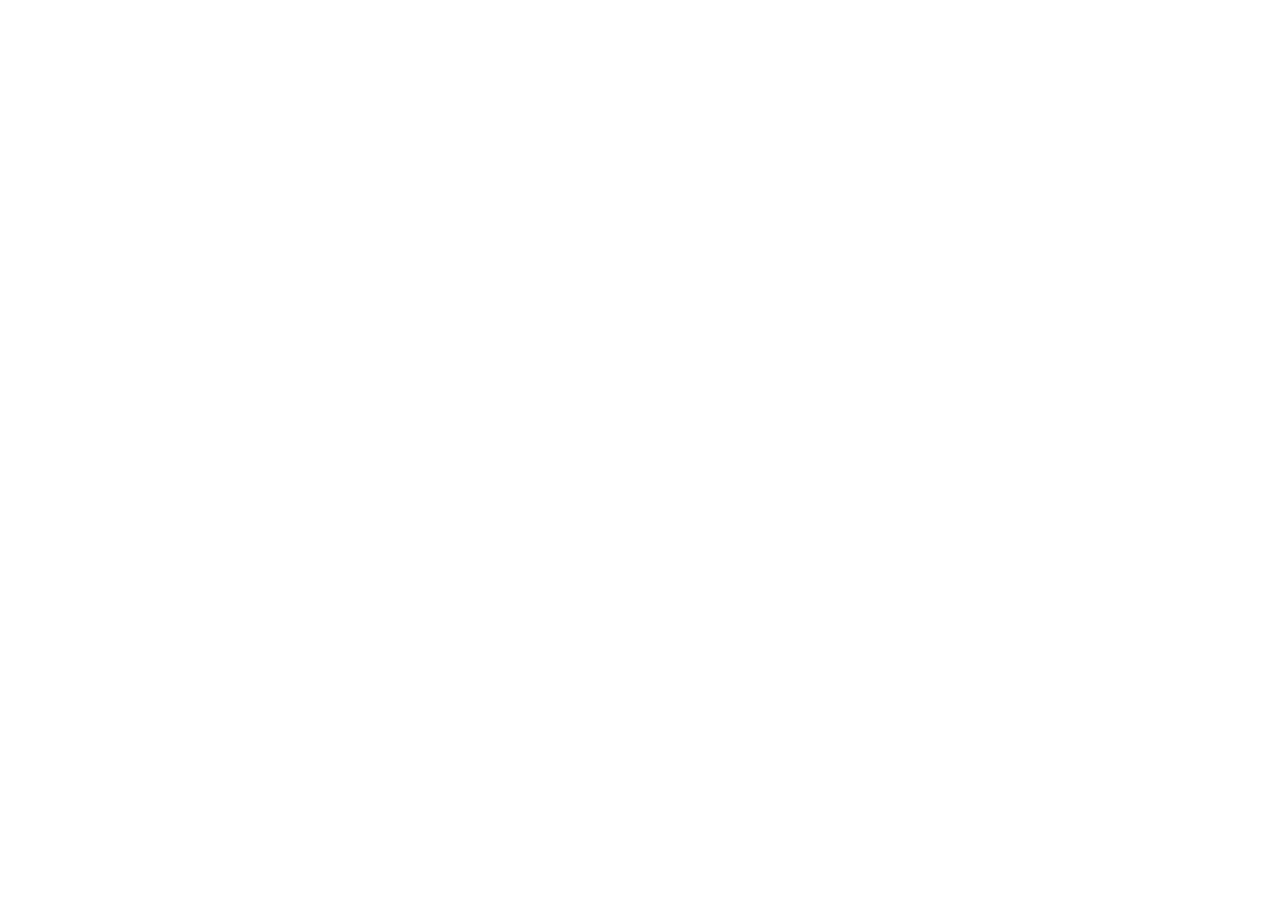
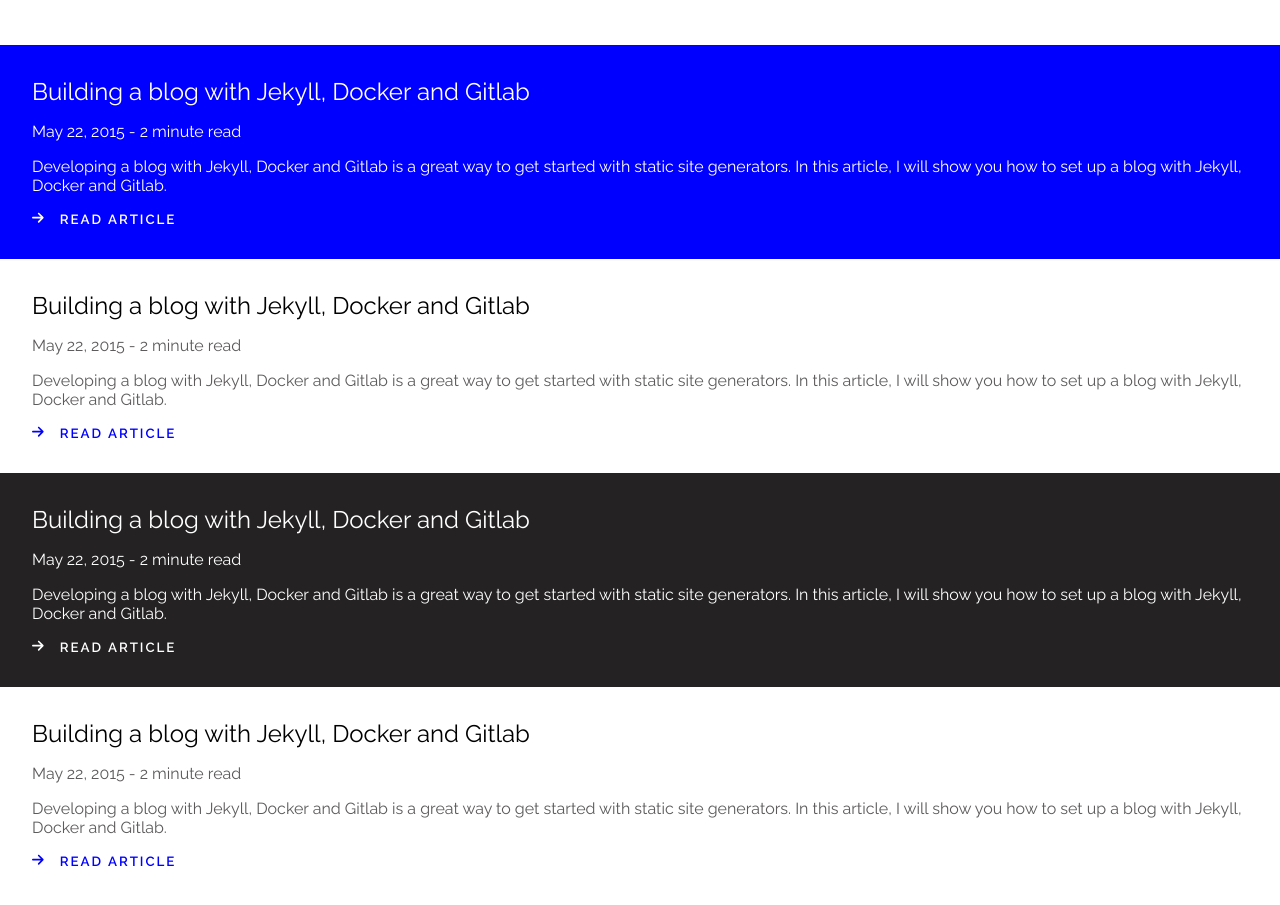
Before and after one commit to akasr/charles-pp, a React (Vite) app: page / in a window 1280 px wide. Shown: the part 1980-2885 px from the top of the page. Before the commit the page ends 2249 px from the top, so only its background shows below. Built offline with nearby package versions, Linux system fonts and the light colour scheme.

Commit message:
Add blogs

```diff
--- a/src/App.jsx
+++ b/src/App.jsx
@@ -1,4 +1,4 @@
-import { Navigation, Hero, Socials, Main } from "./components";
+import { Navigation, Hero, Socials, Main, Blogs } from "./components";
 import "./App.scss";
 
 const App = () => {
@@ -11,6 +11,7 @@
       </header>
       <main>
         <Main />
+        <Blogs />
       </main>
     </div>
   );
--- /dev/null
+++ b/src/components/blogs/Blogs.jsx
@@ -0,0 +1,51 @@
+import "./Blogs.scss";
+import ReadBtn from "./ReadBtn";
+
+const Blogs = () => {
+  return (
+    <div className="blogs">
+      <article className="blogs__article blue">
+        <h2>Building a blog with Jekyll, Docker and Gitlab</h2>
+        <p className="blogs__article__date">May 22, 2015 - 2 minute read</p>
+        <p className="blogs__article__summary">
+          Developing a blog with Jekyll, Docker and Gitlab is a great way to get
+          started with static site generators. In this article, I will show you
+          how to set up a blog with Jekyll, Docker and Gitlab.
+        </p>
+        <ReadBtn />
+      </article>
+      <article className="blogs__article">
+        <h2>Building a blog with Jekyll, Docker and Gitlab</h2>
+        <p className="blogs__article__date">May 22, 2015 - 2 minute read</p>
+        <p className="blogs__article__summary">
+          Developing a blog with Jekyll, Docker and Gitlab is a great way to get
+          started with static site generators. In this article, I will show you
+          how to set up a blog with Jekyll, Docker and Gitlab.
+        </p>
+        <ReadBtn />
+      </article>
+      <article className="blogs__article black">
+        <h2>Building a blog with Jekyll, Docker and Gitlab</h2>
+        <p className="blogs__article__date">May 22, 2015 - 2 minute read</p>
+        <p className="blogs__article__summary">
+          Developing a blog with Jekyll, Docker and Gitlab is a great way to get
+          started with static site generators. In this article, I will show you
+          how to set up a blog with Jekyll, Docker and Gitlab.
+        </p>
+        <ReadBtn />
+      </article>
+      <article className="blogs__article">
+        <h2>Building a blog with Jekyll, Docker and Gitlab</h2>
+        <p className="blogs__article__date">May 22, 2015 - 2 minute read</p>
+        <p className="blogs__article__summary">
+          Developing a blog with Jekyll, Docker and Gitlab is a great way to get
+          started with static site generators. In this article, I will show you
+          how to set up a blog with Jekyll, Docker and Gitlab.
+        </p>
+        <ReadBtn />
+      </article>
+    </div>
+  );
+};
+
+export default Blogs;
--- /dev/null
+++ b/src/components/blogs/Blogs.scss
@@ -0,0 +1,47 @@
+.blogs__article {
+  display: flex;
+  flex-direction: column;
+  gap: 1rem;
+  margin: 0 -1rem;
+  padding: 2rem;
+
+  h2 {
+    font-weight: unset;
+  }
+
+  p {
+    color: #5c5a5a;
+  }
+
+  button {
+    border: none;
+    background: transparent;
+    cursor: pointer;
+    font-family: inherit;
+    font-weight: 600;
+    display: inline-flex;
+    color: blue;
+    letter-spacing: 2px;
+  }
+}
+.btn-text {
+  margin-left: 1rem;
+}
+
+article.blue {
+  background-color: blue;
+  color: white;
+
+  p, button {
+    color: white;
+  }
+}
+article.black {
+  background-color: rgb(36, 34, 34);
+  color: white;
+
+  p, button {
+    color: white;
+  }
+
+}
--- /dev/null
+++ b/src/components/blogs/ReadBtn.jsx
@@ -0,0 +1,12 @@
+import { faArrowRight } from "@fortawesome/free-solid-svg-icons";
+import { FontAwesomeIcon } from "@fortawesome/react-fontawesome";
+
+const ReadBtn = () => {
+  return (
+    <button className="btn-read">
+      <FontAwesomeIcon icon={faArrowRight} /> <span className="btn-text">READ ARTICLE</span>
+    </button>
+  );
+}
+
+export default ReadBtn;
--- a/src/components/index.js
+++ b/src/components/index.js
@@ -3,5 +3,6 @@
 import Hero from "./hero/Hero";
 import Socials from "./socials/Socials";
 import Main from "./main/Main";
+import Blogs from "./blogs/Blogs";
 
-export { Navigation, WorkWithMe, Hero, Socials, Main };
+export { Navigation, WorkWithMe, Hero, Socials, Main, Blogs };
```
